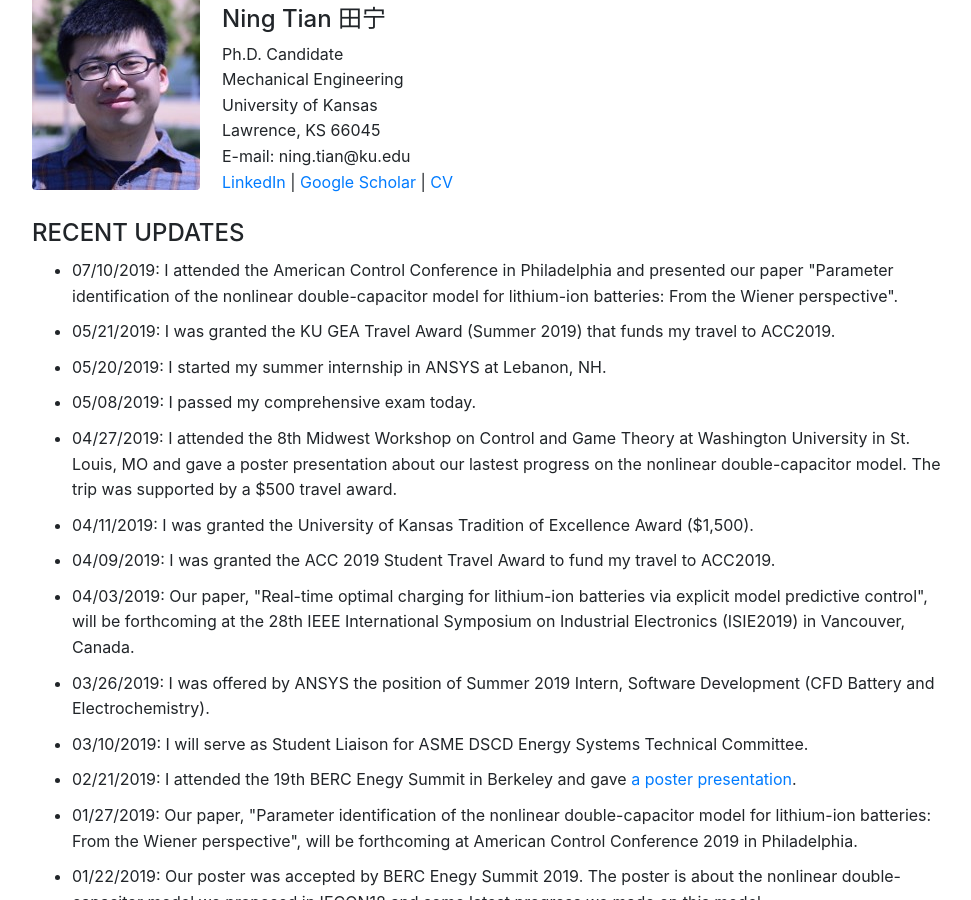
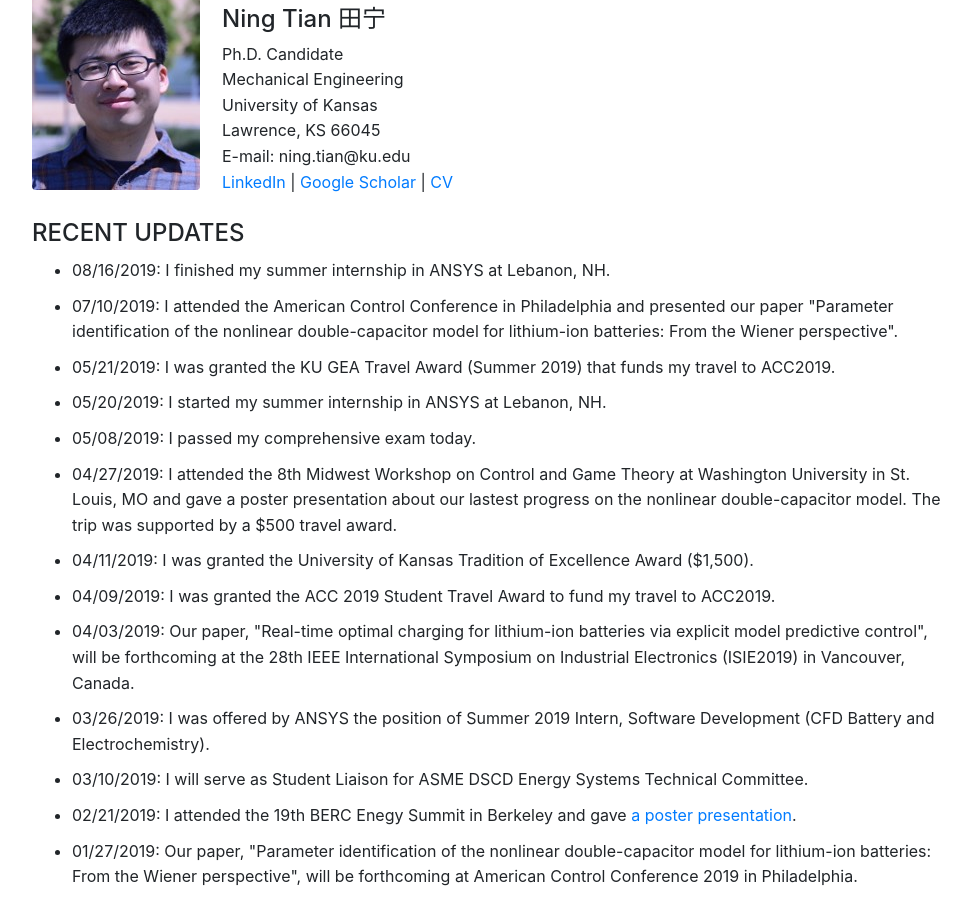
Before and after one commit to ningtian/ningtian.github.io, a Jekyll site: the page index.html, which Jekyll copies as it is, in a window 1280 px wide and 900 px high, scrolled down 332 px. Shown: the whole window, without its empty margins (148-1119 px from the left). Built offline with Jekyll 4.4.1, drawn with Linux system fonts in a browser that asks for light colours.

Commit message:
Update index.html

```diff
--- a/index.html
+++ b/index.html
@@ -95,6 +95,8 @@
         <h4>RECENT UPDATES</h4>
 
 	<ul>
+
+	<li>08/16/2019: I finished my summer internship in ANSYS at Lebanon, NH.</li>
 
 	<li>07/10/2019: I attended the American Control Conference in Philadelphia and presented our paper "Parameter
 		        identification of the nonlinear double-capacitor model for lithium-ion batteries: From the Wiener
```
